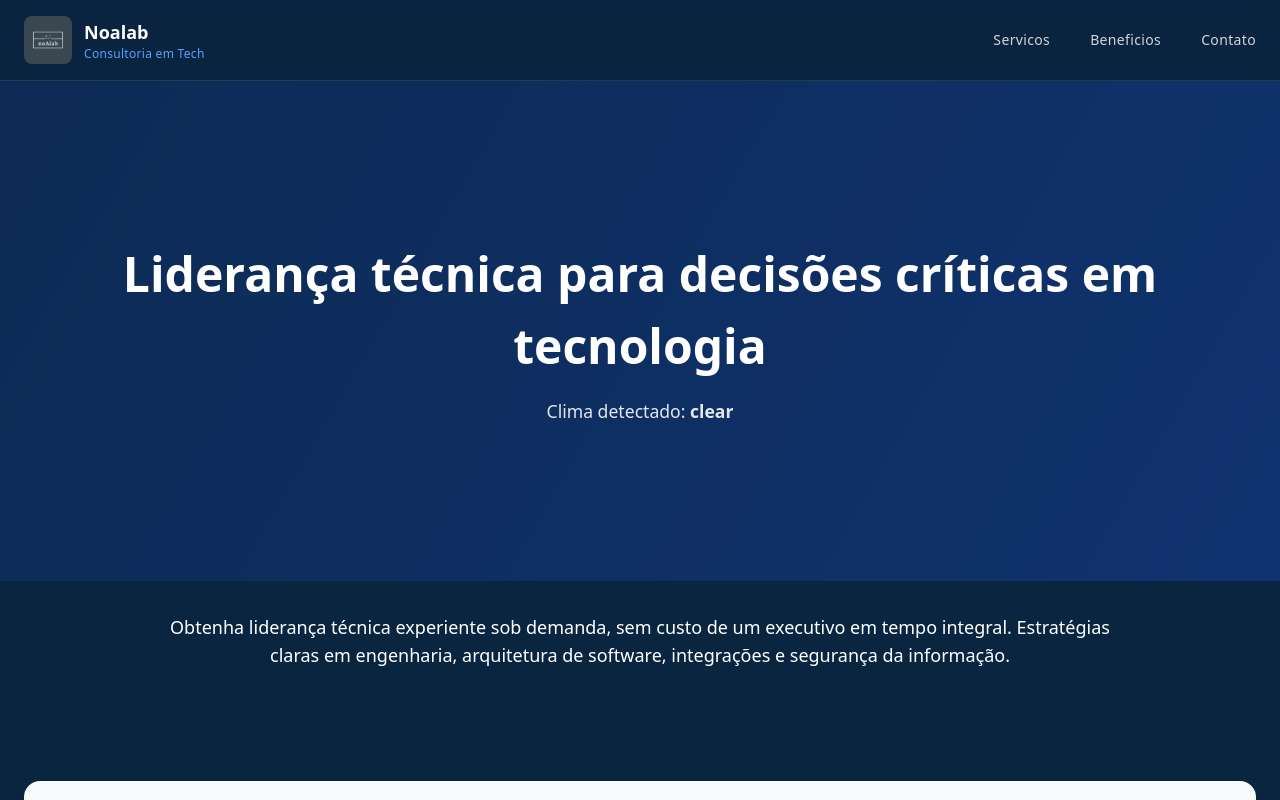
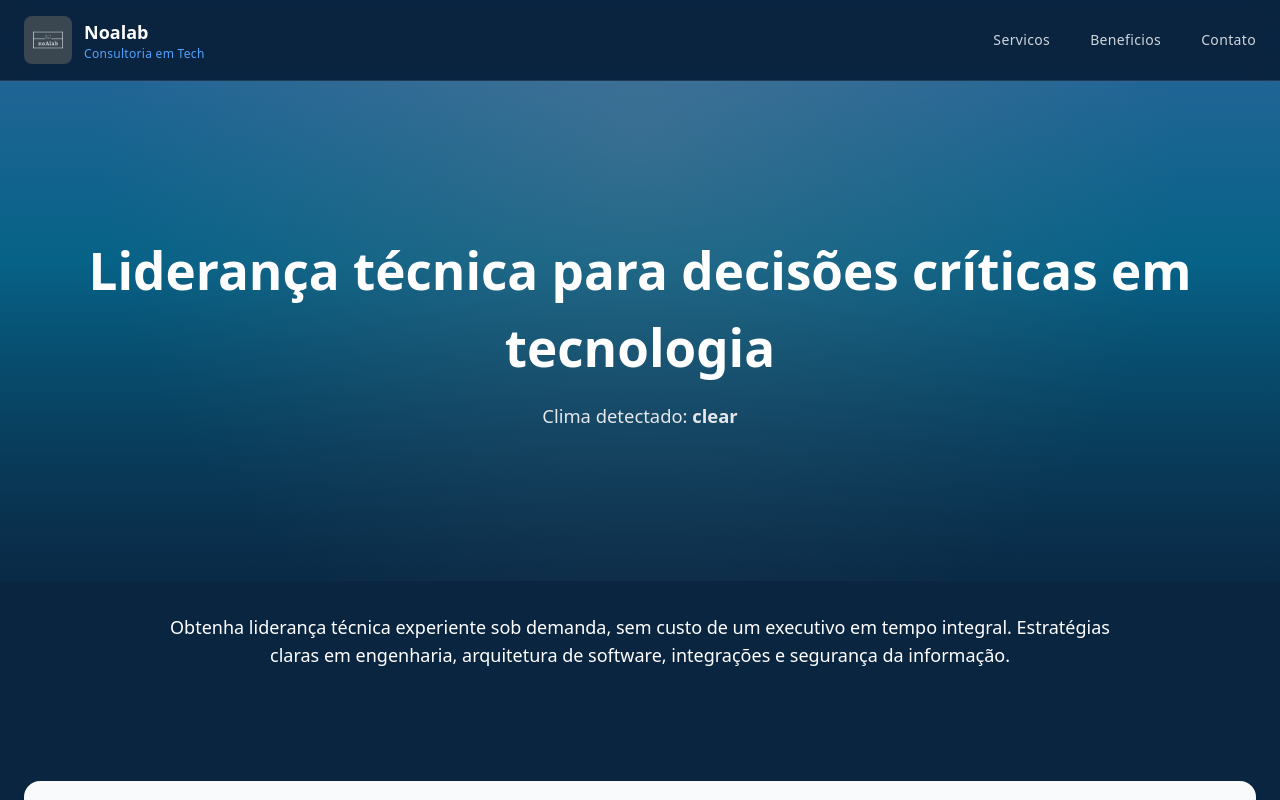
Before and after one commit to Noalab-Develop/platform, a Next.js app in the folder apps/web/: page / in a window 1280 px wide. Shown: the top 800 px of the page. Built offline with nearby package versions, Linux system fonts and the light colour scheme; no server answers.

Commit message:
adjust banner

```diff
--- a/apps/web/app/globals.css
+++ b/apps/web/app/globals.css
@@ -46,7 +46,7 @@ header {
 }
 
 /* ===============================
-   🌤️ Dynamic Weather Hero Banner
+   🌤️ Dynamic Weather Hero Banner (REALISTIC SKY)
 ================================ */
 
 .hero {
@@ -68,13 +68,19 @@ header {
   }
 }
 
+/* Camada de escurecimento para texto */
 .hero-overlay {
   position: absolute;
   inset: 0;
-  background: rgba(10, 37, 64, 0.65);
+  background: linear-gradient(
+    to bottom,
+    rgba(10, 37, 64, 0.55),
+    rgba(10, 37, 64, 0.75)
+  );
   z-index: 1;
 }
 
+/* Conteúdo */
 .hero-content {
   position: relative;
   z-index: 2;
@@ -90,53 +96,108 @@ header {
 
 .hero-title {
   font-family: var(--font-heading);
-  font-size: clamp(1.8rem, 4vw, 3rem);
+  font-size: clamp(2rem, 4vw, 3.2rem);
   font-weight: 600;
 }
 
 .hero-subtitle {
   margin-top: 1rem;
-  max-width: 42rem;
-  font-size: 1.1rem;
+  max-width: 44rem;
+  font-size: 1.15rem;
   color: #e5e7eb;
 }
 
-/* ☀️ Clear (dia limpo) */
+/* ===============================
+   ☀️ CLEAR SKY (céu limpo realista)
+================================ */
+
 .hero-clear {
-  background: linear-gradient(120deg, #0a2540, #1f4fd8);
-  background-size: 200% 200%;
-  animation: heroMove 20s ease infinite;
+  background:
+    radial-gradient(
+      circle at 50% 20%,
+      rgba(255, 255, 255, 0.35),
+      transparent 60%
+    ),
+    linear-gradient(
+      to bottom,
+      #4facfe 0%,
+      #00c6fb 40%,
+      #0a2540 100%
+    );
+  background-size: 120% 120%;
+  animation: skyMove 22s ease-in-out infinite;
 }
 
-/* ☁️ Clouds (nublado) */
+/* ===============================
+   ☁️ CLOUDY SKY (nublado realista)
+================================ */
+
 .hero-clouds {
-  background: linear-gradient(120deg, #1e293b, #334155);
-  background-size: 200% 200%;
-  animation: heroMove 26s ease infinite;
+  background:
+    radial-gradient(
+      circle at 60% 30%,
+      rgba(255, 255, 255, 0.18),
+      transparent 65%
+    ),
+    linear-gradient(
+      to bottom,
+      #94a3b8 0%,
+      #64748b 45%,
+      #1e293b 100%
+    );
+  background-size: 130% 130%;
+  animation: skyMove 30s ease-in-out infinite;
 }
 
-/* 🌧️ Rain (chuva) */
+/* ===============================
+   🌧️ RAIN SKY (escuro e pesado)
+================================ */
+
 .hero-rain {
-  background: linear-gradient(120deg, #020617, #0a2540);
-  background-size: 200% 200%;
-  animation: heroMove 18s linear infinite;
+  background:
+    radial-gradient(
+      circle at 50% 20%,
+      rgba(255, 255, 255, 0.1),
+      transparent 70%
+    ),
+    linear-gradient(
+      to bottom,
+      #0f172a 0%,
+      #020617 50%,
+      #020617 100%
+    );
+  background-size: 140% 140%;
+  animation: skyMove 18s linear infinite;
 }
 
-/* 🌙 Night (noite) */
+/* ===============================
+   🌙 NIGHT SKY
+================================ */
+
 .hero-night {
-  background: linear-gradient(120deg, #020617, #020617);
+  background:
+    radial-gradient(
+      circle at 50% 30%,
+      rgba(255, 255, 255, 0.08),
+      transparent 60%
+    ),
+    linear-gradient(
+      to bottom,
+      #020617 0%,
+      #020617 100%
+    );
 }
 
-/* Movimento base do banner */
-@keyframes heroMove {
+/* Movimento orgânico do céu */
+@keyframes skyMove {
   0% {
-    background-position: 0% 50%;
+    background-position: 50% 0%;
   }
   50% {
-    background-position: 100% 50%;
+    background-position: 50% 100%;
   }
   100% {
-    background-position: 0% 50%;
+    background-position: 50% 0%;
   }
 }
 
```
